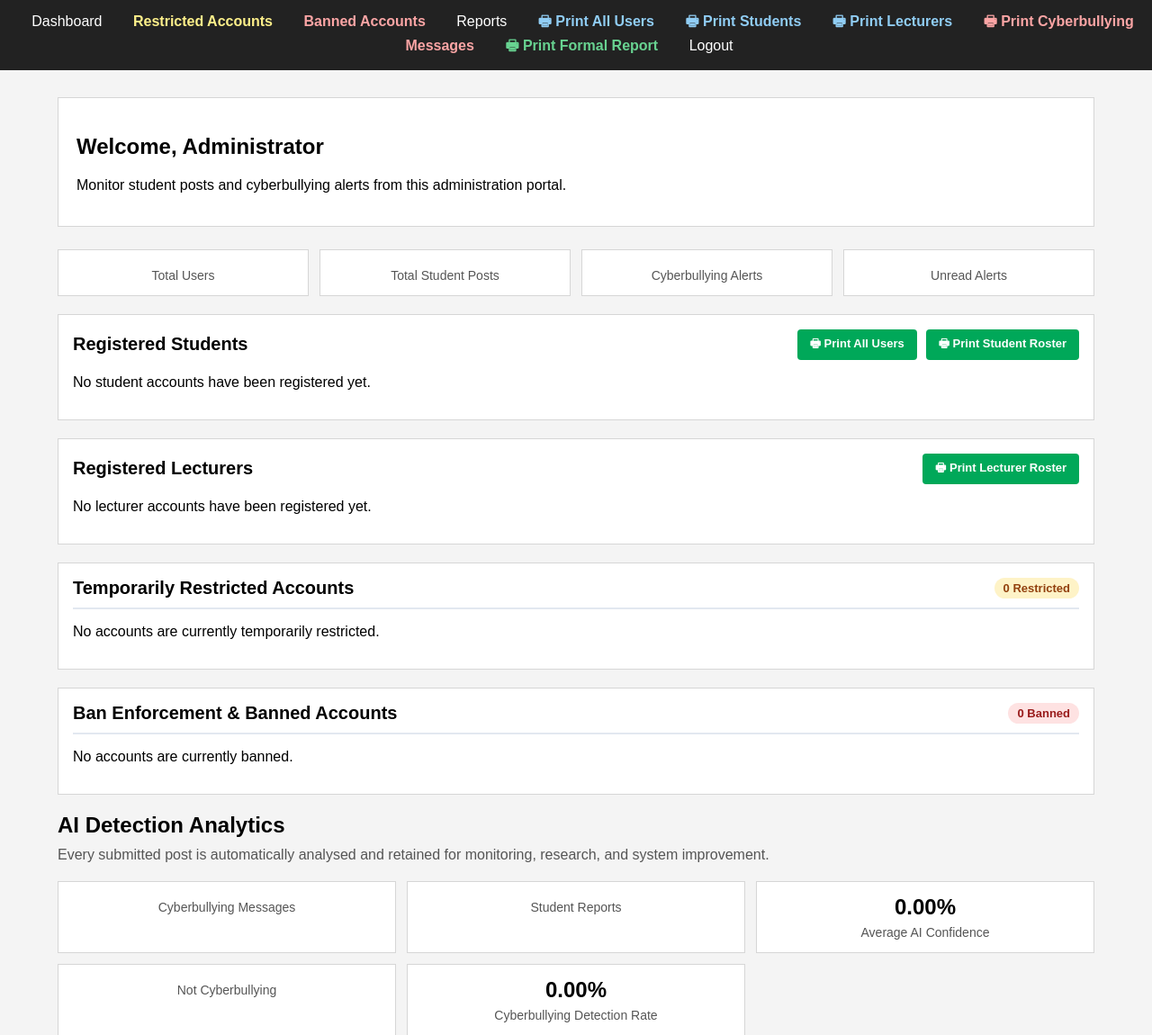
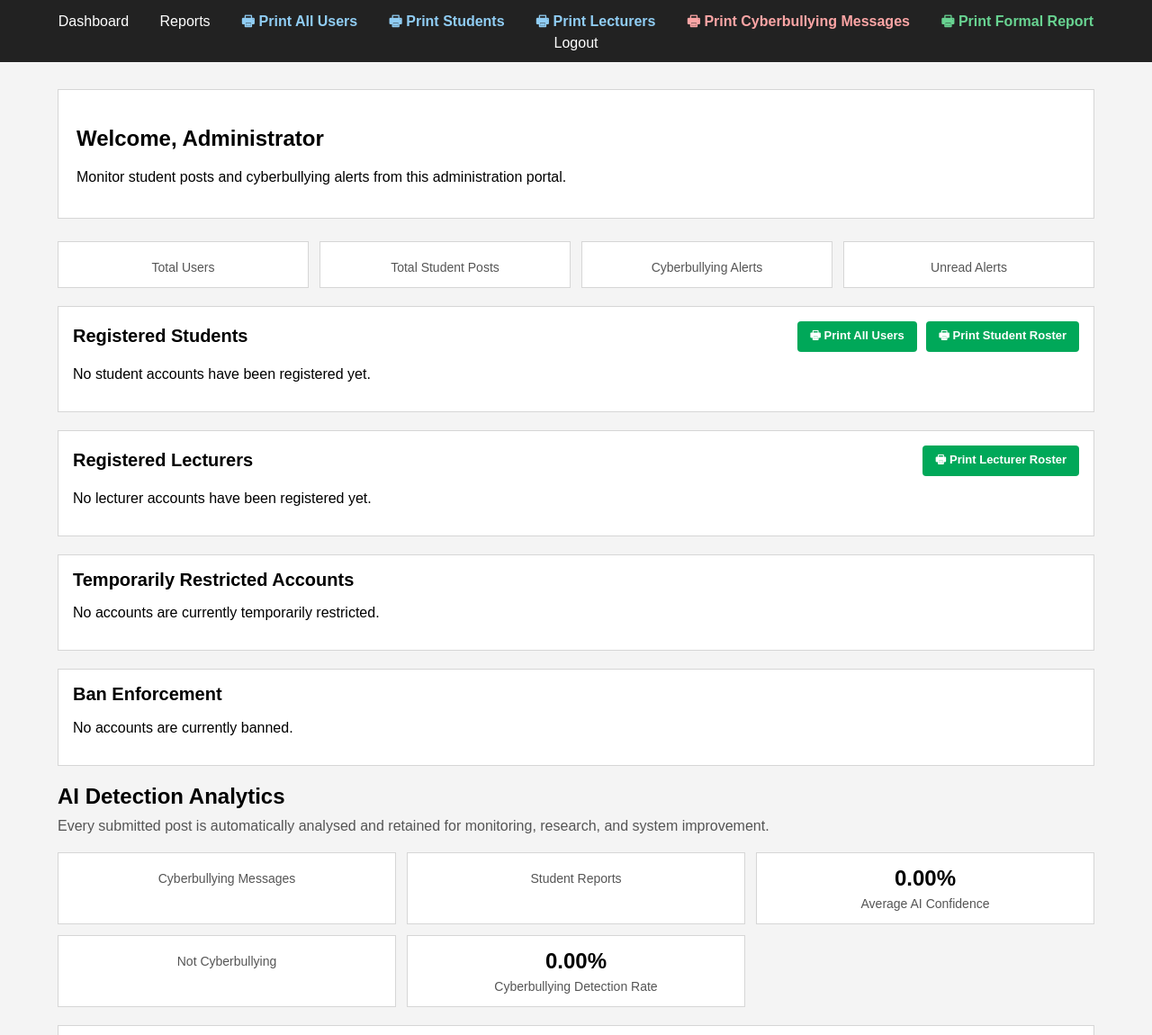
Before and after one commit to anishcherono/Cyberbulling-Detection-System, a Flask app: template templates/dashboard.html in a window 1280 px wide. Shown: the part 127-1277 px from the top of the page at 90% size. Run offline with Flask 3, Linux system fonts and the light colour scheme; the template is opened without the code that fills it, so the values that code supplies are empty; parts of the project's set-up code (start-up, migrations or seed data) failed here and were passed over.

Commit message:
Revert "Add direct navigation links and counter badges for restricted and banned accounts"
This reverts commit dde4662262f0522560e49ce07983114c61e74fd0.

```diff
--- a/templates/dashboard.html
+++ b/templates/dashboard.html
@@ -371,8 +371,6 @@
 
     <div class="nav">
         <a href="/admin">Dashboard</a>
-        <a href="#restricted-accounts" style="color: #fef08a; font-weight: bold;">Restricted Accounts</a>
-        <a href="#banned-accounts" style="color: #fca5a5; font-weight: bold;">Banned Accounts</a>
         <a href="/reports">Reports</a>
         <a href="/admin/users/print" target="_blank" style="color: #90cdf4; font-weight: bold;">&#128438; Print All Users</a>
         <a href="/admin/students/print" target="_blank" style="color: #90cdf4; font-weight: bold;">&#128438; Print Students</a>
@@ -501,11 +499,8 @@
 
         <!-- RESTRICTED ACCOUNTS -->
 
-        <div class="section student-directory" id="restricted-accounts">
-            <div style="display:flex; justify-content:space-between; align-items:center; border-bottom:2px solid #e2e8f0; padding-bottom:10px; margin-bottom:15px;">
-                <h2 style="margin:0; border:none; padding:0;">Temporarily Restricted Accounts</h2>
-                <span style="background:#fef3c7; color:#92400e; padding:4px 10px; border-radius:20px; font-weight:bold; font-size:13px;">{{ restricted_users|length }} Restricted</span>
-            </div>
+        <div class="section student-directory">
+            <h2>Temporarily Restricted Accounts</h2>
             {% if restricted_users %}
             <table class="restricted-account-table">
                 <tr>
@@ -549,11 +544,8 @@
 
         <!-- BANNED ACCOUNTS -->
 
-        <div class="section student-directory" id="banned-accounts">
-            <div style="display:flex; justify-content:space-between; align-items:center; border-bottom:2px solid #e2e8f0; padding-bottom:10px; margin-bottom:15px;">
-                <h2 style="margin:0; border:none; padding:0;">Ban Enforcement & Banned Accounts</h2>
-                <span style="background:#fee2e2; color:#991b1b; padding:4px 10px; border-radius:20px; font-weight:bold; font-size:13px;">{{ banned_users|length }} Banned</span>
-            </div>
+        <div class="section student-directory">
+            <h2>Ban Enforcement</h2>
             {% if banned_users %}
             <table class="banned-account-table">
                 <tr>
```
